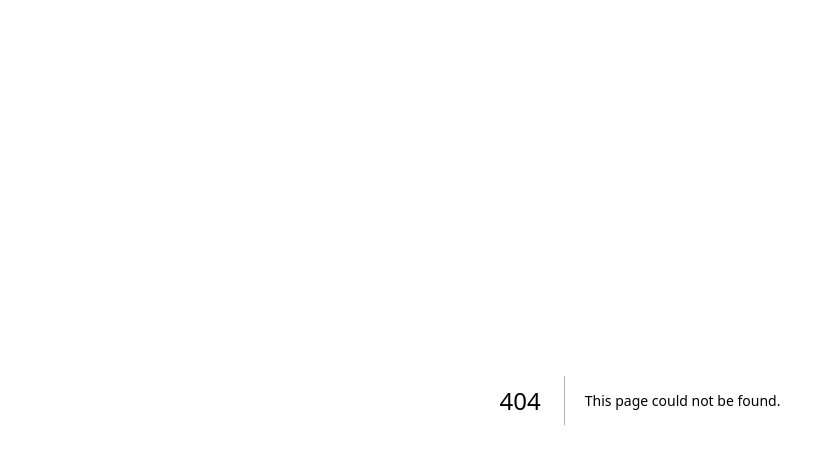
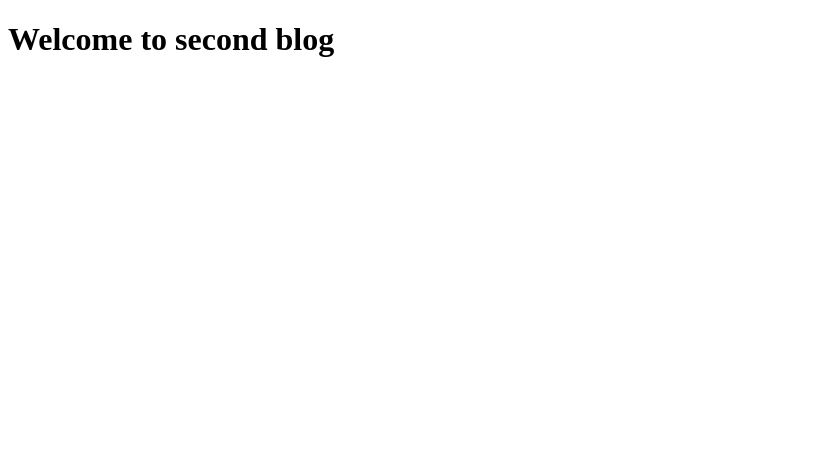
Before and after one commit to Muhammadali7866/nextJs-learning, a Next.js app in the folder my-app/: page /blog/second in a window 1280 px wide. Before the commit this address had no page. Shown: the top 464 px of the page, without its empty margins (0-835 px from the left). Built offline with nearby package versions, Linux system fonts and the light colour scheme.

Commit message:
nested file base route

```diff
--- /dev/null
+++ b/my-app/app/blog/first/page.tsx
@@ -0,0 +1,3 @@
+export default function First() {
+  return <h1>Welcome to first blog </h1>;
+}
--- /dev/null
+++ b/my-app/app/blog/page.tsx
@@ -0,0 +1,3 @@
+export default function Blog() {
+  return <h1>Welcome to blog </h1>;
+}
--- /dev/null
+++ b/my-app/app/blog/second/page.tsx
@@ -0,0 +1,3 @@
+export default function Second() {
+  return <h1>Welcome to second blog </h1>;
+}
```
